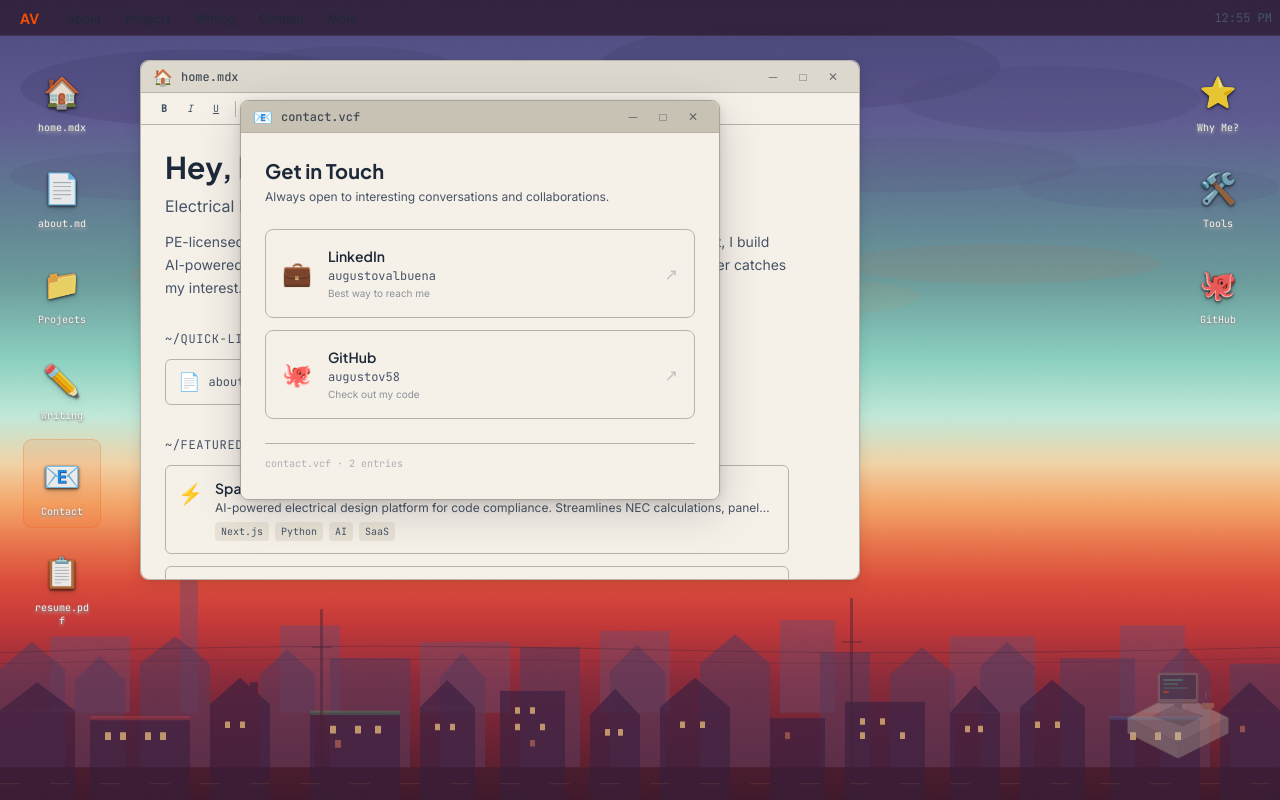
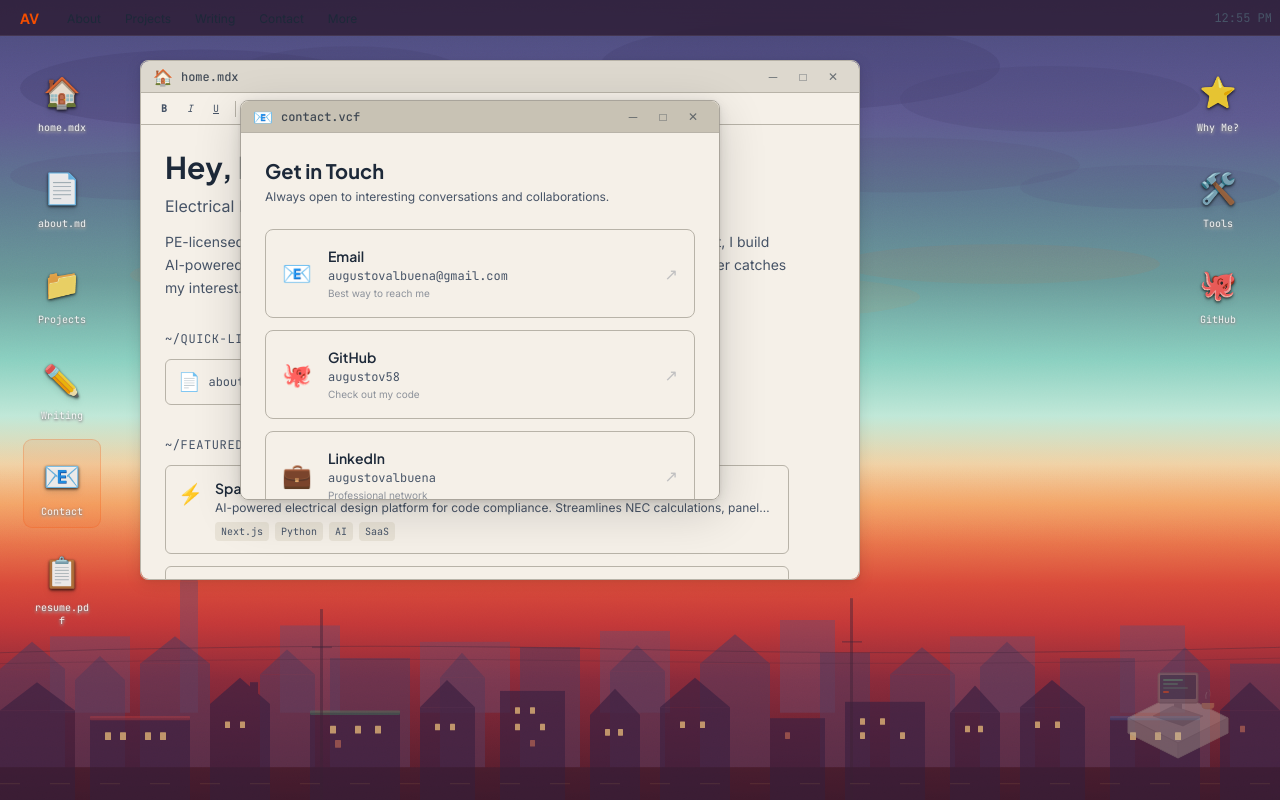
Before and after one commit to augustov58/augusto-bio, a Next.js app: page / in a window 1280 px wide. Both pictures are taken after a click on the element "📧 Contact". Built offline with nearby package versions, Linux system fonts and the light colour scheme.

Commit message:
chore: restore email in contact page and menu bar

```diff
--- a/src/components/ContactContent.tsx
+++ b/src/components/ContactContent.tsx
@@ -3,10 +3,10 @@
 export default function ContactContent() {
   const contacts = [
     {
-      icon: '💼',
-      label: 'LinkedIn',
-      value: 'augustovalbuena',
-      href: 'https://linkedin.com/in/augustovalbuena',
+      icon: '📧',
+      label: 'Email',
+      value: 'augustovalbuena@gmail.com',
+      href: 'mailto:augustovalbuena@gmail.com',
       description: 'Best way to reach me',
     },
     {
@@ -15,6 +15,13 @@
       value: 'augustov58',
       href: 'https://github.com/augustov58',
       description: 'Check out my code',
+    },
+    {
+      icon: '💼',
+      label: 'LinkedIn',
+      value: 'augustovalbuena',
+      href: 'https://linkedin.com/in/augustovalbuena',
+      description: 'Professional network',
     },
   ];
 
@@ -56,7 +63,7 @@
       </div>
 
       <div className="font-mono text-[10px] text-secondary/40 mt-6 pt-3 border-t border-window-border">
-        contact.vcf &middot; 2 entries
+        contact.vcf &middot; 3 entries
       </div>
     </div>
   );
--- a/src/components/MenuBar.tsx
+++ b/src/components/MenuBar.tsx
@@ -49,7 +49,7 @@
     {
       label: 'Contact',
       items: [
-        { label: '📧  Contact', href: '#contact' },
+        { label: '📧  Email', href: 'mailto:augustovalbuena@gmail.com' },
         { label: '🐙  GitHub', href: 'https://github.com/augustov58' },
         { label: '💼  LinkedIn', href: 'https://linkedin.com/in/augustovalbuena' },
       ],
```
